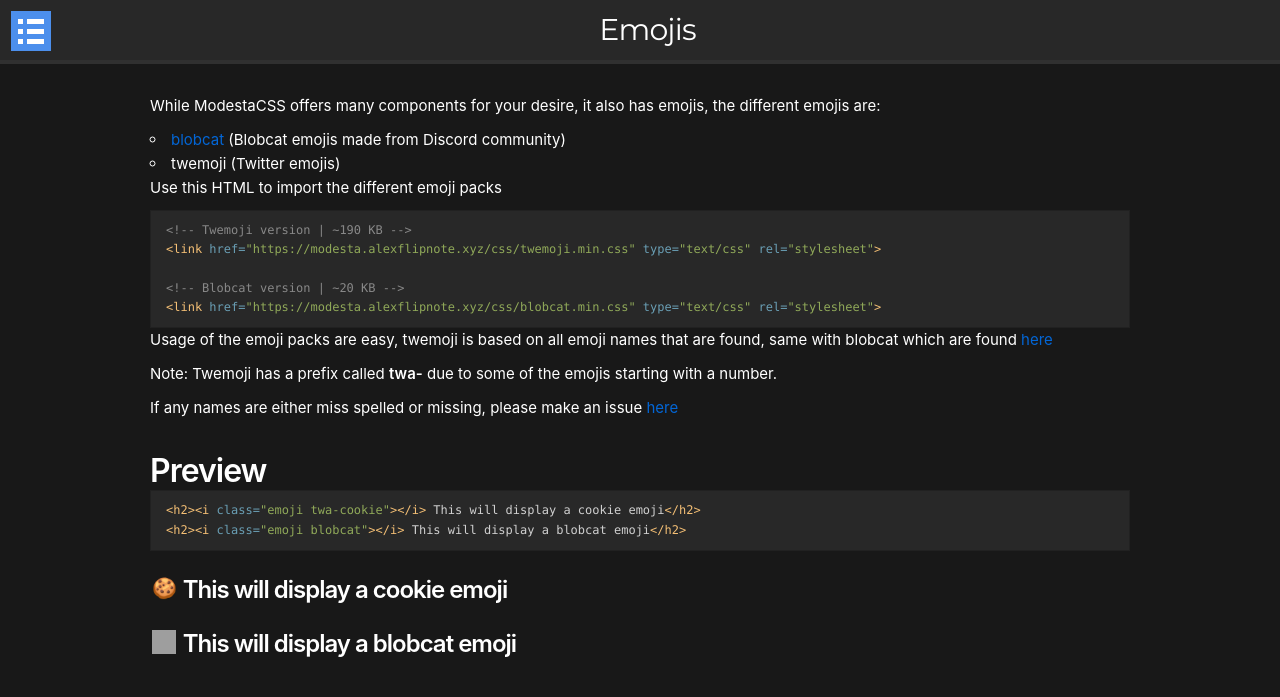
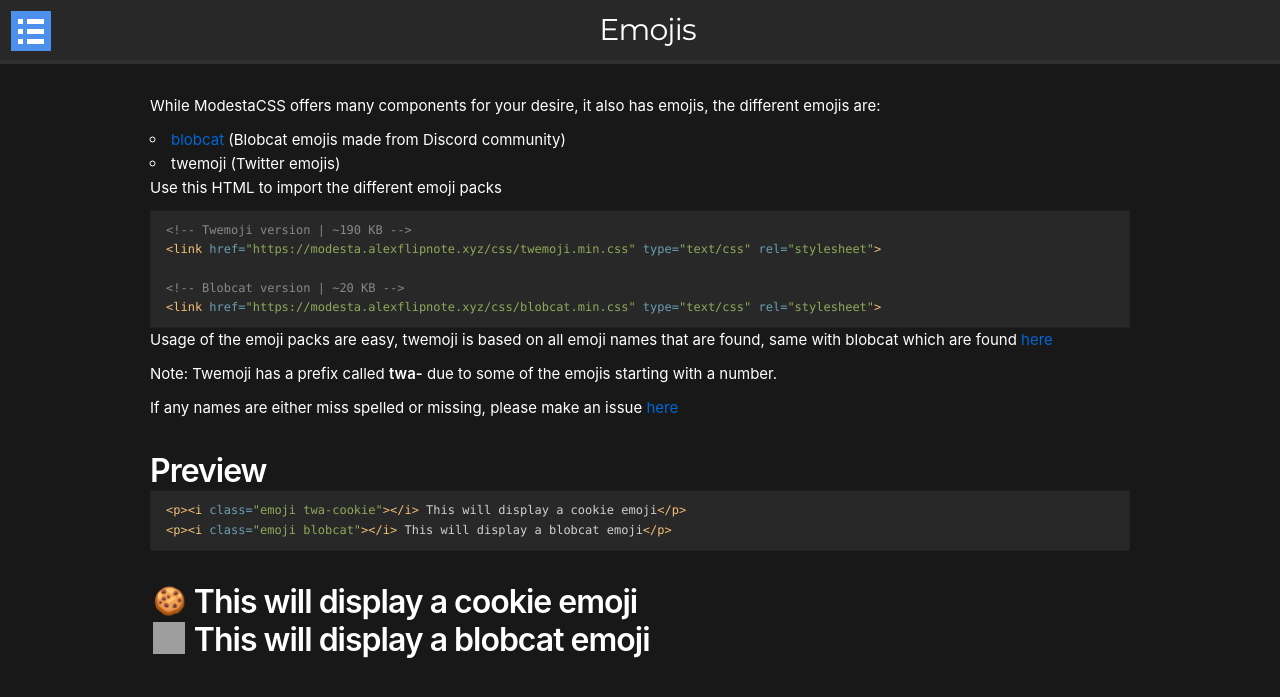
Before and after one commit to AlexFlipnote/Modesta, a Jekyll site: the page built from _pages/docs/emojis.md, in a window 1280 px wide. Shown: the top 697 px of the page. Built offline with Jekyll 4.4.1, drawn with Linux system fonts in a browser that asks for light colours; emoji names are drawn with the system emoji font; grey boxes are pictures that could not be loaded.

Commit message:
Fixing stuff

````diff
--- a/_pages/docs/emojis.md
+++ b/_pages/docs/emojis.md
@@ -26,8 +26,8 @@
 
 # Preview
 ```html
-<h2><i class="emoji twa-cookie"></i> This will display a cookie emoji</h2>
-<h2><i class="emoji blobcat"></i> This will display a blobcat emoji</h2>
+<p><i class="emoji twa-cookie"></i> This will display a cookie emoji</p>
+<p><i class="emoji blobcat"></i> This will display a blobcat emoji</p>
 ```
-<h2><i class="emoji twa-cookie"></i> This will display a cookie emoji</h2>
-<h2><i class="emoji blobcat"></i> This will display a blobcat emoji</h2>
+<h1><i class="emoji twa-cookie"></i> This will display a cookie emoji</h1>
+<h1 class="no-margin"><i class="emoji blobcat"></i> This will display a blobcat emoji</h1>
````
Also changed, not shown: _pages/docs/colours.md (+2 -1 lines).
